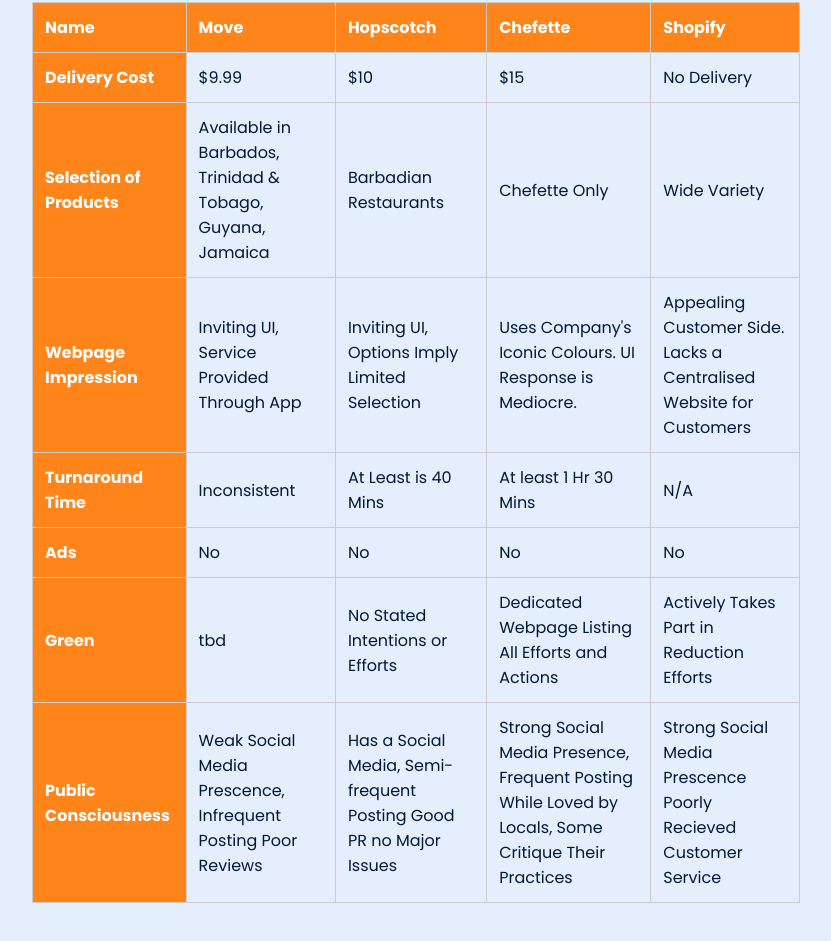
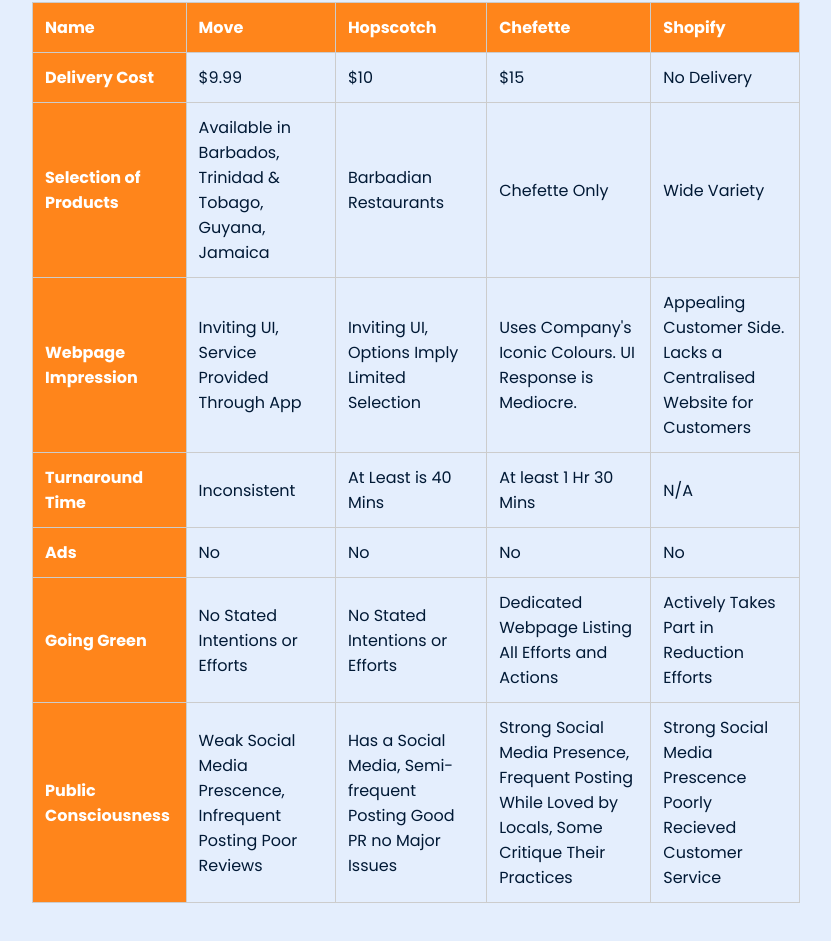
Before and after one commit to Burner09/Vendora, a plain HTML site: page index.html in a window 1280 px wide. Shown: the part 1946-2887 px from the top of the page, without its empty margins (224-1055 px from the left). Drawn offline with Linux system fonts and the light colour scheme.

Commit message:
Update index.html

```diff
--- a/index.html
+++ b/index.html
@@ -231,8 +231,8 @@
               <td>No</td> <!-- shopify -->
             </tr>
             <tr>
-              <th>Green</th>
-              <td>tbd</td> <!-- move -->
+              <th>Going Green</th>
+              <td>No Stated Intentions or Efforts</td> <!-- move -->
               <td>No Stated Intentions or Efforts</td> <!-- hopscotch -->
               <td>Dedicated Webpage Listing All Efforts and Actions</td> <!-- chefette -->
               <td>Actively Takes Part in Reduction Efforts</td> <!-- shopify -->
```
